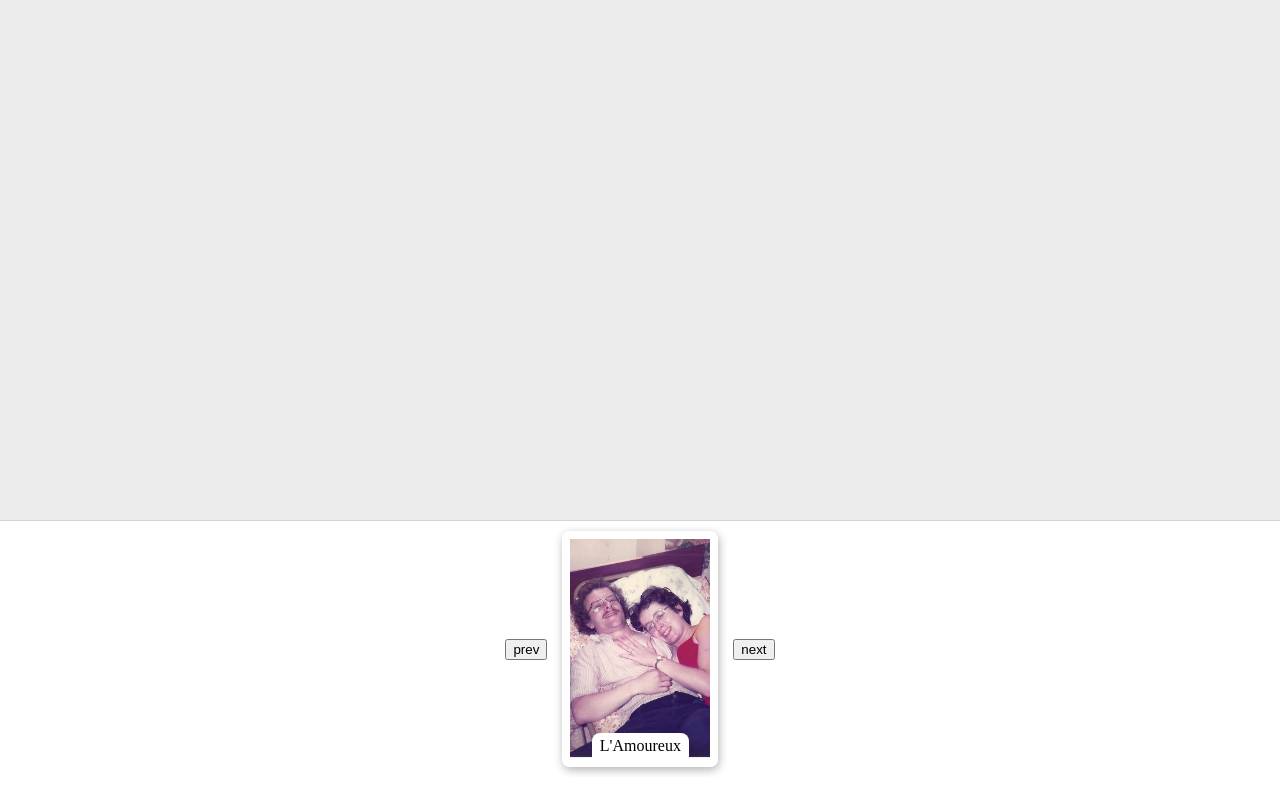
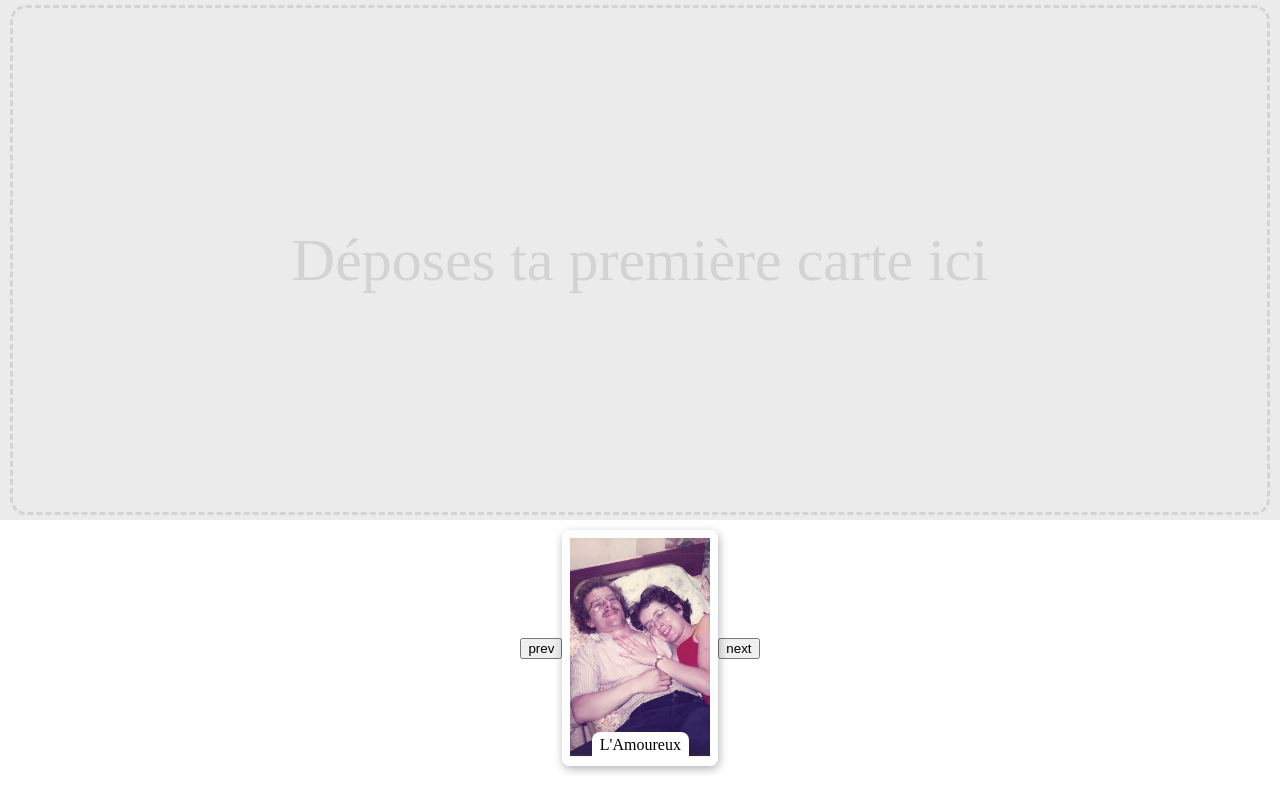
Before and after one commit to julienr114/personal-timeline-game, a Vue app: page / in a window 1280 px wide. Built offline with nearby package versions, Linux system fonts and the light colour scheme.

Commit message:
💄 Timeline area

```diff
--- a/src/components/Board.vue
+++ b/src/components/Board.vue
@@ -1,25 +1,23 @@
 <template lang="pug">
   .board
     .timeline__wrapper
+      .timeline__area
+        span(v-if="game.board.length === 0") Déposes ta première carte ici
       //- .timeline
-      //- button.interval(@click="game.selectedInterval = 0", :class="{ active: game.selectedInterval === 0 }") x
       draggable(
         class="timeline",
         v-model="game.board",
         :options="{ group: { name: 'timeline', pull: false, put: 'desk' }, sort: false }",
         @add="checkMove"
       )
-          .event(v-for="(event, index) in game.board")
-            card(:event="event", :key="index")
-          //- button.interval(@click="game.selectedInterval = index + 1", :class="{ active: game.selectedInterval === index + 1 }") x
+        .event(v-for="(event, index) in game.board", :key="index")
+          card(:event="event")
     .desk__wrapper(v-if="game.desk.length > 0")
       .desk
         button(@click="game.toPrevCardOfTheDeck()") prev
         draggable(v-model="topOfTheDesk", :options="{ group: { name: 'desk', pull: 'timeline', put: false } }")
           card(v-for="(event, index) in topOfTheDesk",  :event="event", :enabled-date="false")
         button(@click="game.toNextCardOfTheDeck()") next
-    //- .play__wrapper
-      button(v-if="game.selectedInterval !== null", @click="game.play()") Play
 </template>
 
 <script>
@@ -86,29 +84,45 @@ export default {
 
     .timeline__wrapper {
       height: 65%;
+      position: relative;
       background-color: rgba(0, 0, 0, .08);
-      border-bottom: 1px solid rgba(0, 0, 0, .1);
       justify-content: flex-start;
 
+      .timeline__area {
+        position: absolute;
+        top: 5px;
+        bottom: 5px;
+        left: 10px;
+        right: 10px;
+        border-radius: 16px;
+        border: 3px dashed rgba(0, 0, 0, .1);
+        display: flex;
+        justify-content: center;
+        align-items: center;
+        font-size: 60px;
+        color:  rgba(0, 0, 0, .1);
+      }
+
       .timeline {
-        flex-wrap: wrap;
-        min-height: 236px;
+        padding-top: 10px;
+        height: 100%;
         width: 100%;
         position: relative;
+        align-items: flex-start;
+        flex-wrap: wrap;
         .event {
-          flex-basis: 16%;
+          flex-basis: 13%;
+          margin: 5px 1%;
+          display: flex;
+          align-items: center;
+          justify-content: center;
         }
       }
-
     }
 
     .desk__wrapper {
       height: 32%;
       justify-content: center;
     }
-
-    .play__wrapper {
-      height: 3%;
-    }
   }
 </style>
--- a/src/components/Card.vue
+++ b/src/components/Card.vue
@@ -31,7 +31,6 @@ export default {
 
   .event__card {
     border: 8px solid white;
-    margin: 5px 15px;
     box-shadow: 1px 3px 10px 0px rgba(0, 0, 0, 0.3);
     border-radius: 8px;
     display: flex;
```
